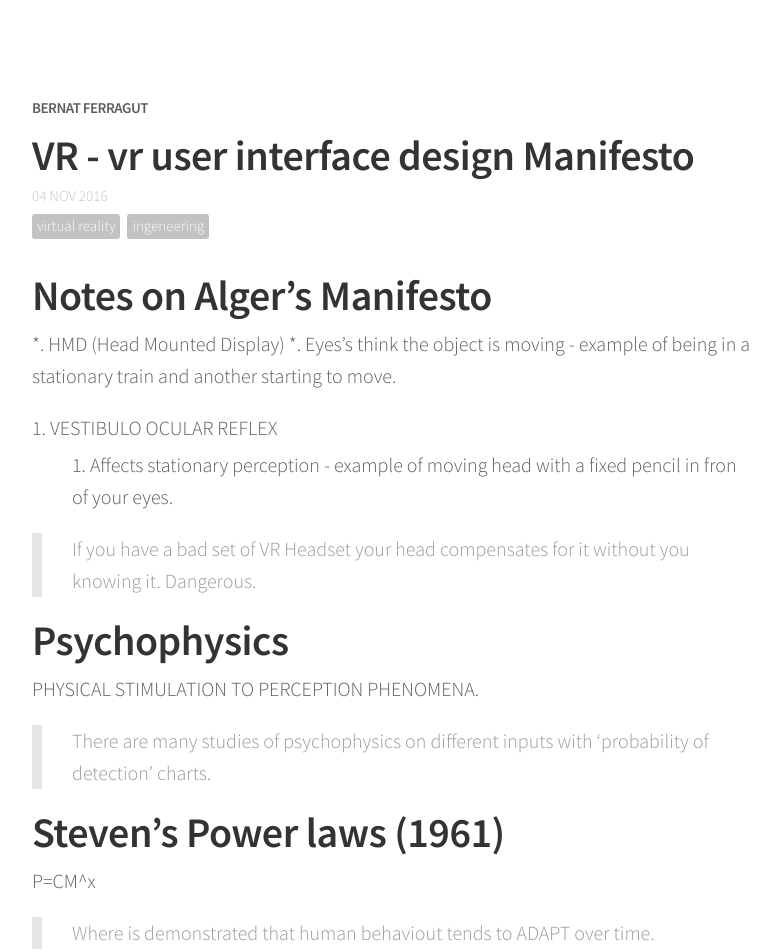
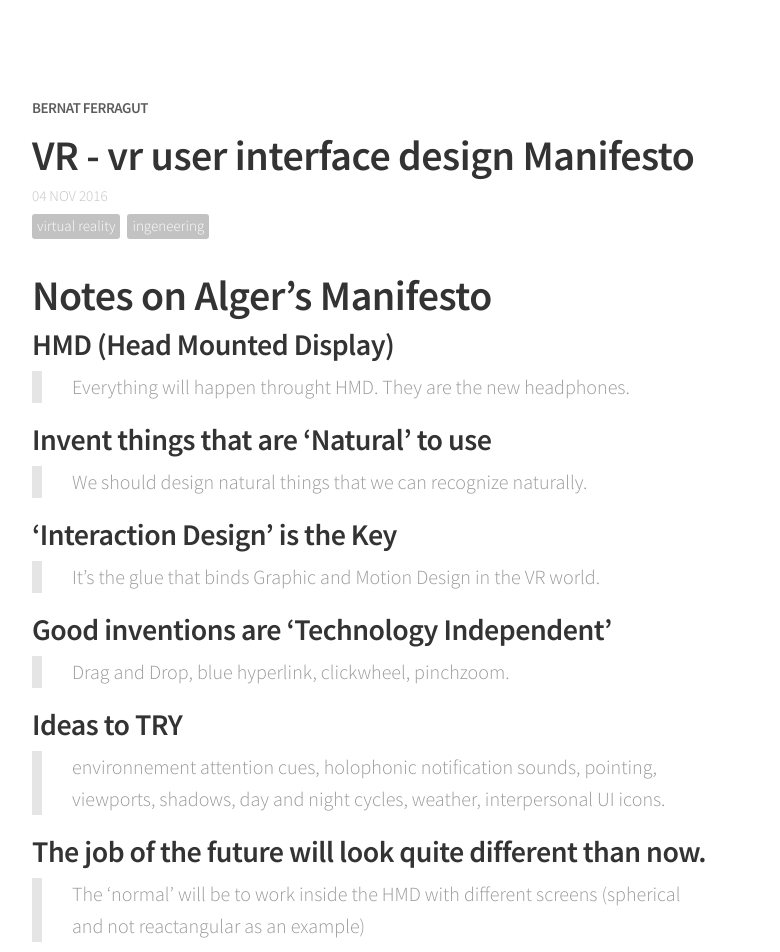
Before and after one commit to bernatferragut/FutureWeb-blog, a Jekyll site: the page built from _posts/04-11-16-VR-UI&UX R&D.md, in a window 1280 px wide and 1400 px high. Shown: the top 952 px of the window, without its empty margins (248-1028 px from the left). Built offline with Jekyll 4.4.1, drawn with Linux system fonts in a browser that asks for light colours; nearby versions of some CDN libraries; comment, search, counter and statistics services are not loaded; some of the changed text lies outside the part shown.

Commit message:
Update 04-11-16-VR-UI&UX R&D.md
Comments and Notes on Alger short Youtube video

```diff
--- a/_posts/04-11-16-VR-UI&UX R&D.md
+++ b/_posts/04-11-16-VR-UI&UX R&D.md
@@ -9,26 +9,41 @@ share: true
 ---
 
 # Notes on Alger's Manifesto
-*. HMD (Head Mounted Display)
-   *. Eyes's think the object is moving - example of being in a stationary train and another starting to move.
+### HMD (Head Mounted Display)
+> Everything will happen throught HMD. They are the new headphones.
 
-2. VESTIBULO OCULAR REFLEX
-   1. Affects stationary perception - example of moving head with a fixed pencil in fron of your eyes.
+### Invent things that are 'Natural' to use
+> We should design natural things that we can recognize naturally.
 
-> If you have a bad set of VR Headset your head compensates for it without you knowing it. Dangerous.
+### 'Interaction Design' is the Key
+> It's the glue that binds Graphic and Motion Design in the VR world.
 
-# Psychophysics
-PHYSICAL STIMULATION TO PERCEPTION PHENOMENA.
+### Good inventions are 'Technology Independent'
+> Drag and Drop, blue hyperlink, clickwheel, pinchzoom.
 
-> There are many studies of psychophysics on different inputs with 'probability of detection' charts.
+### Ideas to TRY
+> environnement attention cues, holophonic notification sounds, pointing,
+viewports, shadows, day and night cycles, weather, interpersonal UI icons.
 
-# Steven's Power laws (1961)
-P=CM^x
-> Where is demonstrated that human behaviout tends to ADAPT over time.
+### The job of the future will look quite different than now.
+> The 'normal' will be to work inside the HMD with different screens (spherical and not reactangular as an example)
 
-# Optical Illusions
-> Check and Study the classic to see how there are 'rules' to trick the vision percieved by the brain
+### Graphic and Web Designers will have to readapt.
+> They will have to approach the Interior and Architecture designer more and more. They will have to study 'space'.
 
-Engineering Planet, Videos about Engineering VR [YOUTUBE LINK](https://www.youtube.com/playlist?list=PLnrQYulaS3_75MlCYVoKftnMQlFd5iGG-)
+### Which will be the future of Keyboards and Desktop
+> different approaches to have a new 'office space' adapted to your imagination.
 
-![optical](https://cloud.githubusercontent.com/assets/17754060/19907964/7d4286d4-a057-11e6-9531-94c786d584b8.png)
+### The Operatios System has to be redisgned for productivity and Multitasking
+> a new whole approach has to be studied because the technology allows a new paradigm.
+
+### We do it For the better
+> It can change the world
+> Education can be more engaging
+> Training more effective
+> Things can be better designed if you can live inside them before building them for real.
+> Freedom to visit and go whatever you wish whenever you want.
+> The Internet does not have to be in 2D anymore
+> We want to relax and enjoy our imagination.
+
+(...)
```
Also changed, not shown: other parts of _posts/04-11-16-VR-UI&UX R&D.md (+1 -1 lines).
